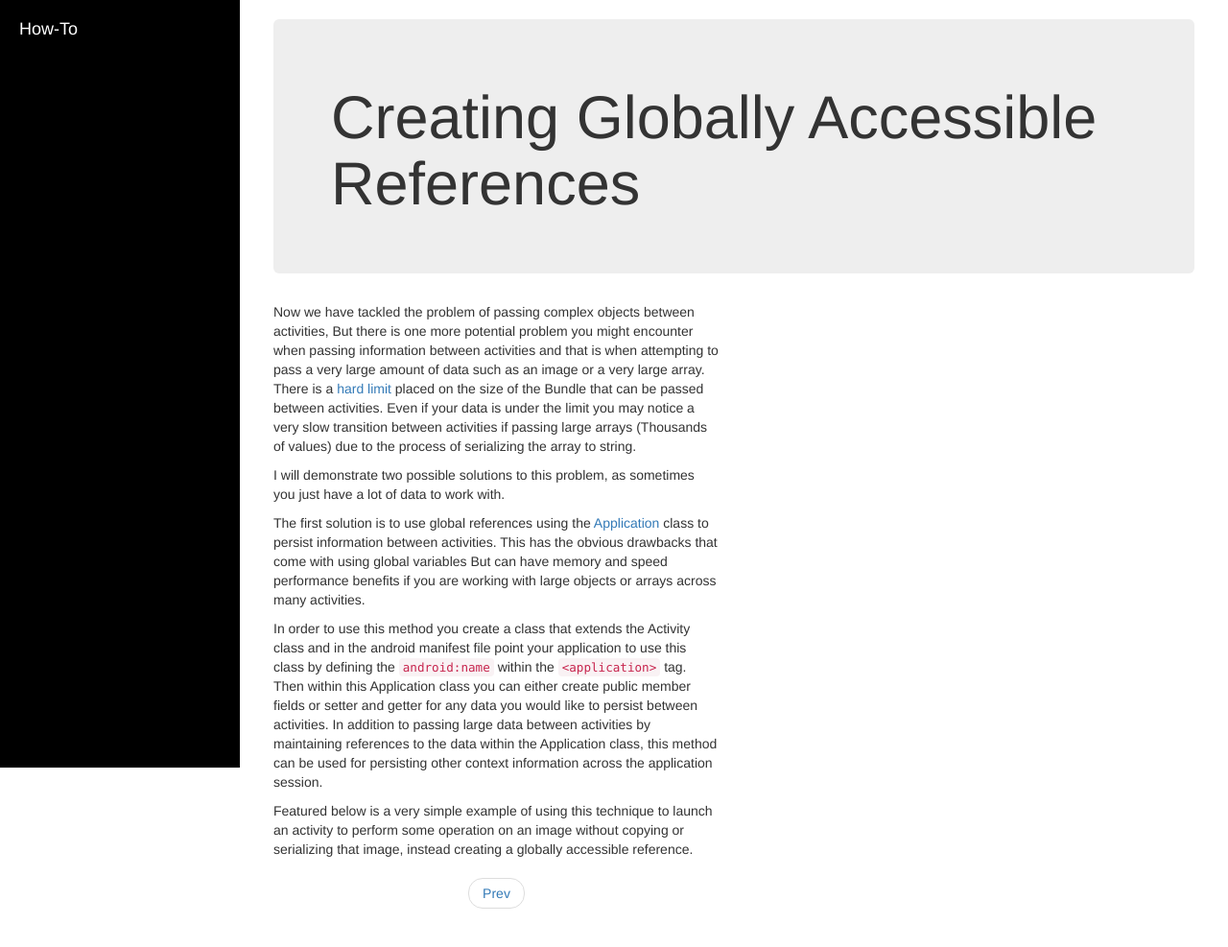
After one commit to swanyriver/mobile-how-to, a Python web app: template templates/global.html in a window 1280 px wide. The commit adds this page. Shown: the whole page at 96% size. Run offline with Jinja, Linux system fonts and the light colour scheme; the template is opened without the code that fills it, so the values that code supplies are empty.

Commit message:
four done

```diff
--- a/main.py
+++ b/main.py
@@ -13,7 +13,8 @@ PAGES = [
   ("", "/"),
   ("Primitive Data", "simple.html"),
   ("Passing Objects", "objects.html"),
-  ("Third Page", "page3.html")
+  ("Use Global Reference", "global.html"),
+  ("Avoid Using Activities", "avoid.html")
 ]
 
 
--- /dev/null
+++ b/templates/avoid.html
@@ -0,0 +1,6 @@
+{% extends "main.html" %}
+{% block jumbo_title %}Alternatives to Starting a New Activity{% endblock %}
+
+{% block body %}
+
+{% endblock %}
--- /dev/null
+++ b/templates/global.html
@@ -0,0 +1,35 @@
+{% extends "main.html" %}
+{% block jumbo_title %}Creating Globally Accessible References{% endblock %}
+
+{% block body %}
+    <p>
+    Now we have tackled the problem of passing complex objects between activities,  But there is one more potential problem
+    you might encounter when passing information between activities and that is when attempting to pass a very large amount of data
+    such as an image or a very large array.  There is a <a href="https://developer.android.com/reference/android/os/TransactionTooLargeException.html">
+    hard limit</a> placed on the size of the Bundle that can be passed between activities.  Even if your data is under the limit you may
+    notice a very slow transition between activities if passing large arrays (Thousands of values) due to the process of serializing the array to string.
+
+    <p>
+    I will demonstrate two possible solutions to this problem, as sometimes you just have a lot of data to work with.
+    </p>
+
+    <p>
+    The first solution is to use global references using the <a href="https://developer.android.com/reference/android/app/Application.html">
+        Application</a> class to persist information between activities.  This has the obvious drawbacks that come with using global variables
+    But can have memory and speed performance benefits if you are working with large objects or arrays across many activities.
+    </p>
+
+    <p>
+    In order to use this method you create a class that extends the Activity class and in the android manifest file
+    point your application to use this class by defining the <code>android:name</code> within the <code>&lt;application&gt;</code> tag.
+    Then within this Application class you can either create public member fields or setter and getter for any data you would like to persist between activities.
+    In addition to passing large data between activities by maintaining references to the data within the Application class, this
+    method can be used for persisting other context information across the application session.
+
+    <p>Featured below is a very simple example of using this technique to launch an activity to perform some operation
+    on an image without copying or serializing that image, instead creating a globally accessible reference.</p>
+
+    <script src="https://gist.github.com/swanyriver/880b8f318bb26be60d40104149c03f2d.js"></script>
+
+
+{% endblock %}
--- a/templates/objects.html
+++ b/templates/objects.html
@@ -69,7 +69,7 @@ Passing primitive types between activities is trivial enough but what about pass
     </p>
 
 
-    <p>below is the code for passing and relieving a snippet object updated using the Serializable interface. A branch of the original project with these changes can be seen <a href="https://github.com/swanyriver/MOBILE-assingment-4/tree/howto">here on Github</a>
+    <p>below is the code for passing and receiving a snippet object updated using the Serializable interface. A branch of the original project with these changes can be seen <a href="https://github.com/swanyriver/MOBILE-assingment-4/tree/howto">here on Github</a>
     </p>
     <script src="https://gist.github.com/swanyriver/530fa521b726afdecfeca3f905cb4d47.js"></script>
 
```
Also changed, not shown: templates/page3.html (deleted, +0 -7 lines).
